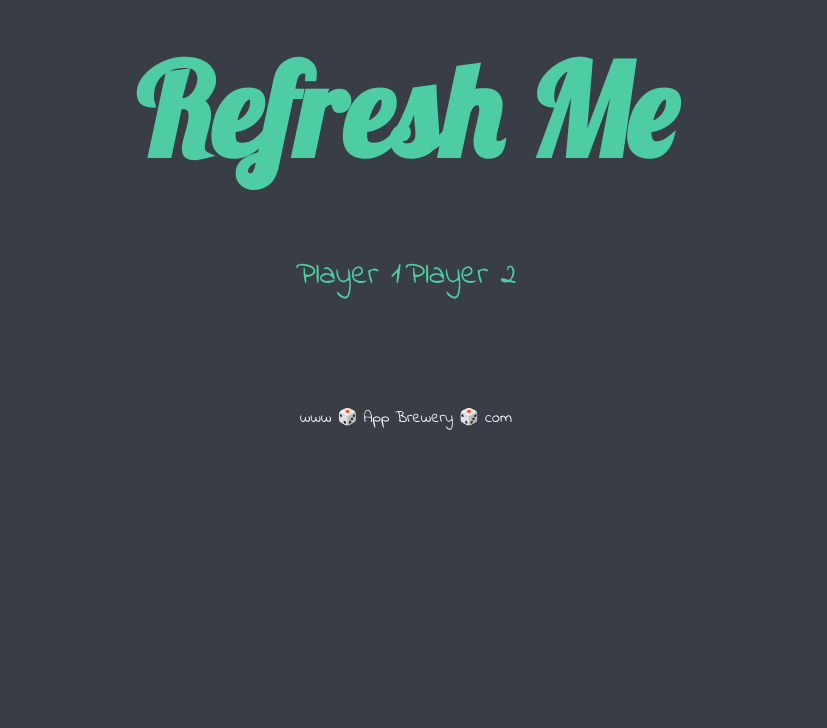
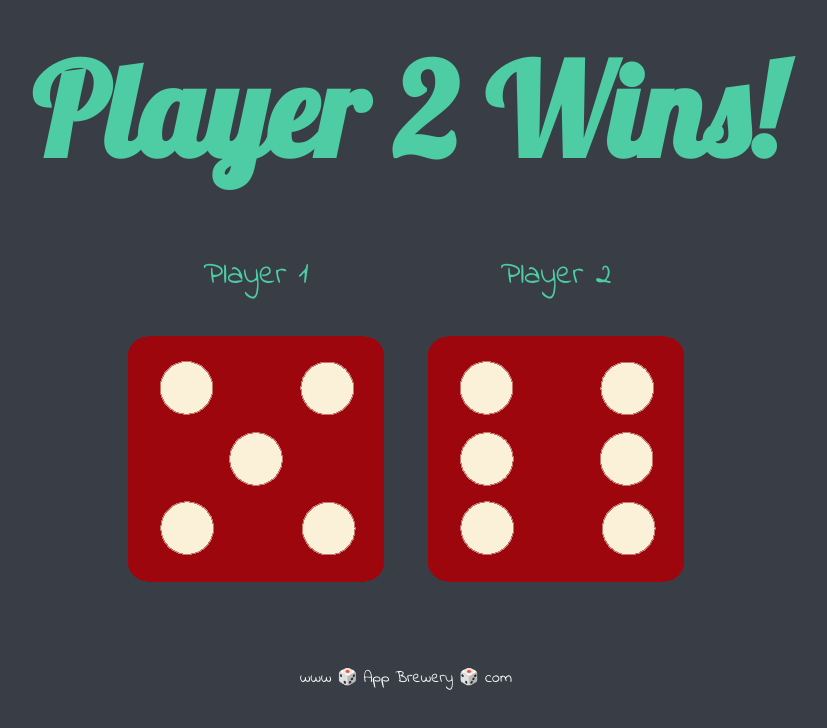
Before and after one commit to jasonhamel/TheDiceeGame, a plain HTML site: page index.html in a window 1280 px wide. Shown: the whole page, without its empty margins (234-1061 px from the left). Drawn offline with Linux system fonts and the light colour scheme.

Commit message:
Took an extra step to update the alt text for the images. Had some issues linking the js file because I used the wrong tag at first :)

```diff
--- a/index.html
+++ b/index.html
@@ -14,11 +14,18 @@
       <h1>Refresh Me</h1>
       <div class="player">
         <p>Player 1</p>
+        <button>
+          <img src="./images/dice6.png" alt="score for player 1" />
+        </button>
       </div>
       <div class="player">
         <p>Player 2</p>
+        <button>
+          <img src="./images/dice6.png" alt="score for player 2" />
+        </button>
       </div>
     </div>
+    <script src="./index.js" charset="utf-8"></script>
   </body>
   <footer>www 🎲 App Brewery 🎲 com</footer>
 </html>
--- a/index.js
+++ b/index.js
@@ -0,0 +1,27 @@
+function roll() {
+  return Math.floor(Math.random() * 6) + 1;
+}
+
+var randomNumber1 = roll();
+var randomNumber2 = roll();
+
+document
+  .querySelectorAll(".player > button > img")[0]
+  .setAttribute("src", "./images/dice" + randomNumber1 + ".png");
+document
+  .querySelectorAll(".player > button > img")[0]
+  .setAttribute("alt", "Player 1 got a " + randomNumber1);
+document
+  .querySelectorAll(".player > button > img")[1]
+  .setAttribute("src", "./images/dice" + randomNumber2 + ".png");
+document
+  .querySelectorAll(".player > button > img")[1]
+  .setAttribute("alt", "Player 2 got a " + randomNumber2);
+
+if (randomNumber1 > randomNumber2) {
+  document.querySelector("h1").innerHTML = "Player 1 Wins!";
+} else if (randomNumber1 < randomNumber2) {
+  document.querySelector("h1").innerHTML = "Player 2 Wins!";
+} else {
+  document.querySelector("h1").innerHTML = "Draw!";
+}
--- a/styles.css
+++ b/styles.css
@@ -32,3 +32,15 @@ footer {
   color: white;
   margin-top: 75px;
 }
+
+img {
+  margin: 0px;
+  padding: 0px;
+}
+
+button {
+  padding: 0px 20px;
+  margin: 0px;
+  border: 0px;
+  background-color: #393e46;
+}
```
Also changed, not shown: images/dice1.png (added), images/dice2.png (added), images/dice3.png (added), images/dice4.png (added), images/dice5.png (added), images/dice6.png (added).
